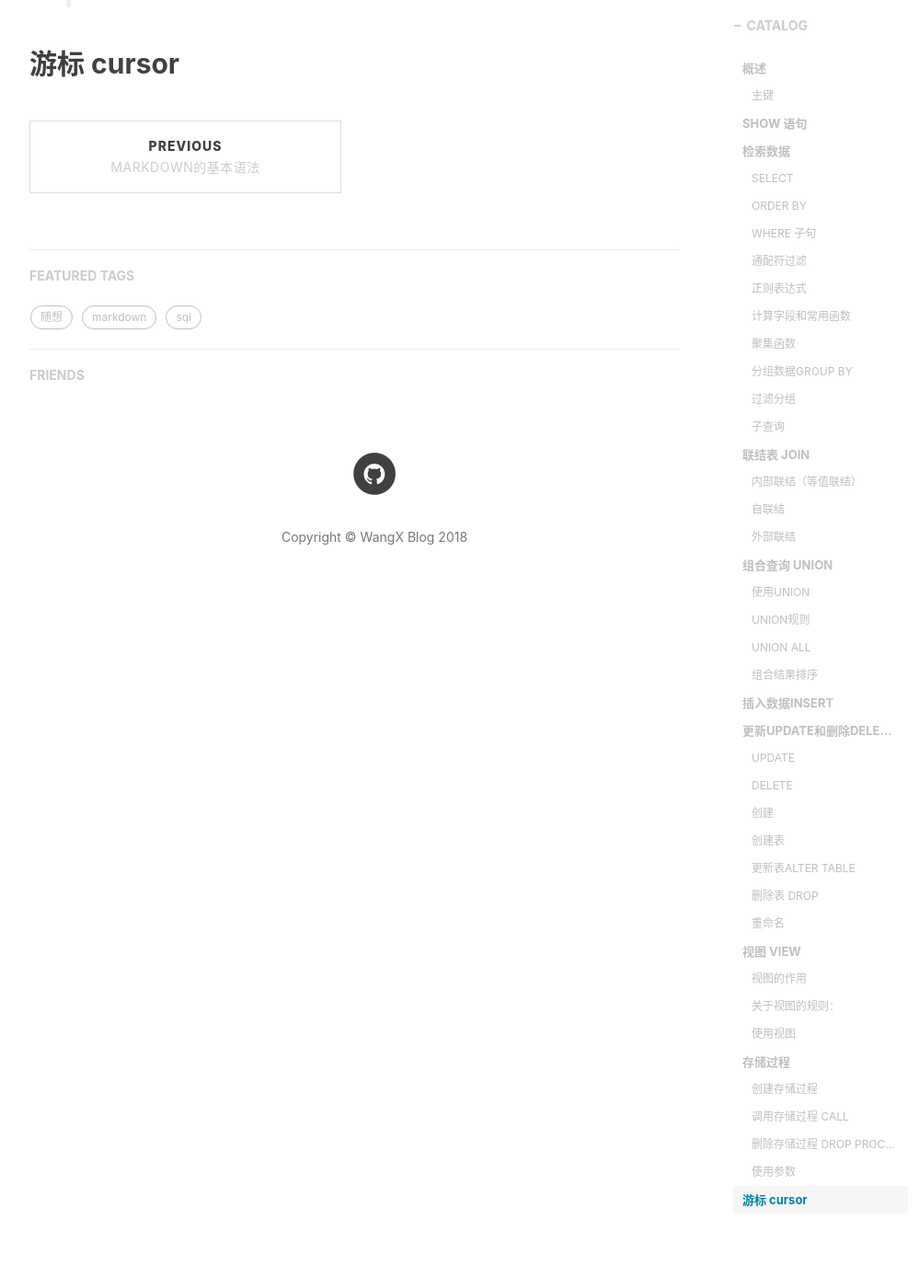
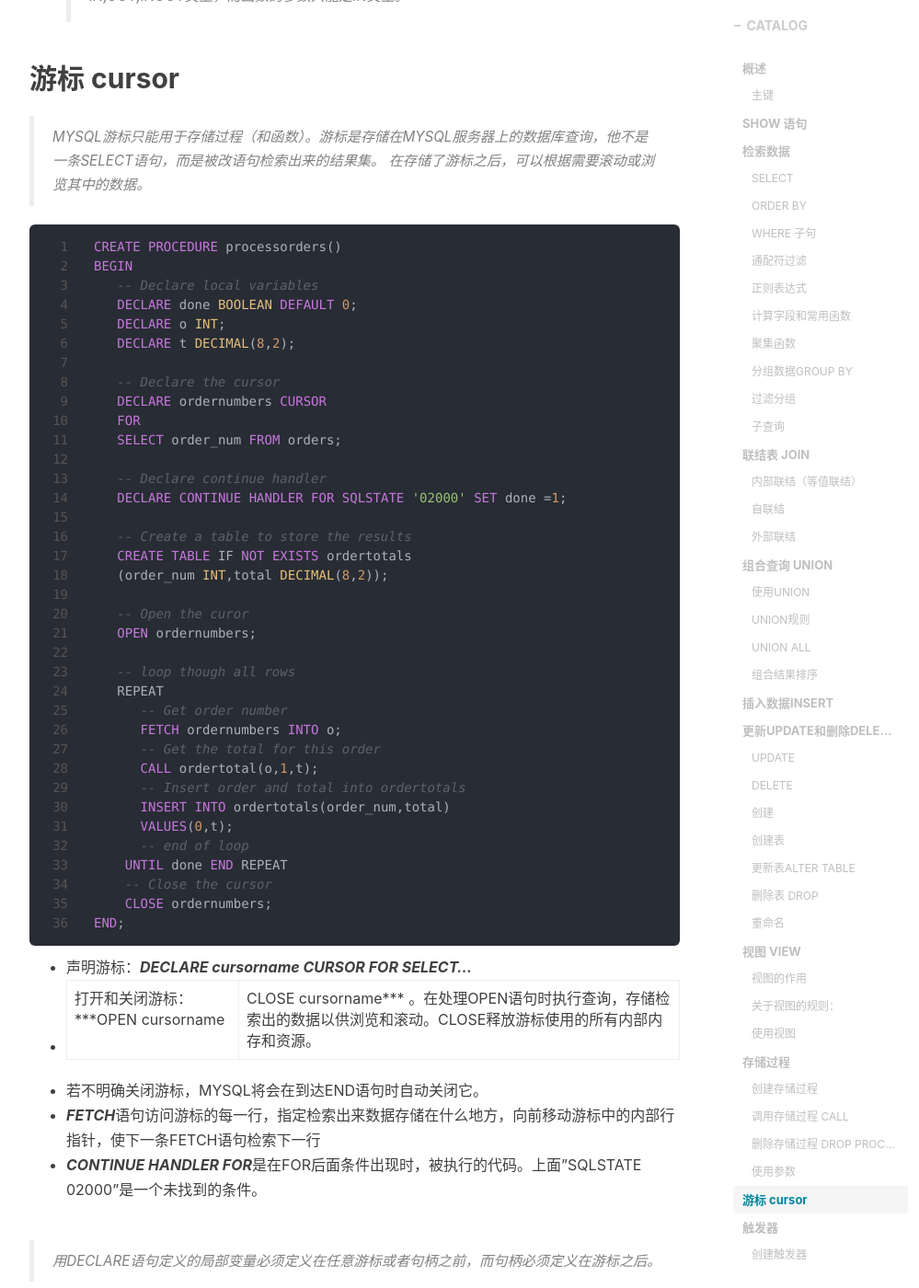
Before and after one commit to fatty-wang/fatty-wang.github.io, a Jekyll site: the page built from _posts/2018-10-12-basic-sql.md, in a window 1280 px wide and 1400 px high, scrolled down 17114 px. Shown: the whole window at 92% size, without its empty margins (233-1232 px from the left). Built offline with Jekyll 4.4.1, drawn with Linux system fonts in a browser that asks for light colours; nearby versions of some CDN libraries; comment, search, counter and statistics services are not loaded; some of the changed text lies outside the part shown.

Commit message:
finish basic sql

````diff
--- a/_posts/2018-10-12-basic-sql.md
+++ b/_posts/2018-10-12-basic-sql.md
@@ -481,6 +481,7 @@ RENAME TABLE example1 To example2;
 
 ## 视图 VIEW
 >视图仅仅是用来查看存储在别处的数据的一种设施。
+
 #### 视图的作用
   1. 重用SQL语句
   2. 简化复制的SQL操作
@@ -601,3 +602,137 @@ SHOW CREATE PROCEDURE ordertotal;
 >存储过程和函数的区别：函数必须有返回值，而存储过程没有，存储过程的参数可以使用IN,OUT,INOUT类型，而函数的参数只能是IN类型。
 
 ## 游标 cursor
+
+>MYSQL游标只能用于存储过程（和函数）。游标是存储在MYSQL服务器上的数据库查询，他不是一条SELECT语句，而是被改语句检索出来的结果集。
+在存储了游标之后，可以根据需要滚动或浏览其中的数据。
+
+```sql
+CREATE PROCEDURE processorders()
+BEGIN
+   -- Declare local variables
+   DECLARE done BOOLEAN DEFAULT 0;
+   DECLARE o INT;
+   DECLARE t DECIMAL(8,2);
+
+   -- Declare the cursor
+   DECLARE ordernumbers CURSOR
+   FOR
+   SELECT order_num FROM orders;
+
+   -- Declare continue handler
+   DECLARE CONTINUE HANDLER FOR SQLSTATE '02000' SET done =1;
+
+   -- Create a table to store the results
+   CREATE TABLE IF NOT EXISTS ordertotals
+   (order_num INT,total DECIMAL(8,2));
+
+   -- Open the curor
+   OPEN ordernumbers;
+
+   -- loop though all rows
+   REPEAT
+      -- Get order number
+      FETCH ordernumbers INTO o;
+      -- Get the total for this order
+      CALL ordertotal(o,1,t);
+      -- Insert order and total into ordertotals
+      INSERT INTO ordertotals(order_num,total)
+      VALUES(0,t);
+      -- end of loop
+    UNTIL done END REPEAT
+    -- Close the cursor
+    CLOSE ordernumbers;
+END;
+```
+* 声明游标：***DECLARE cursorname CURSOR FOR SELECT...***
+* 打开和关闭游标：***OPEN cursorname | CLOSE cursorname*** 。在处理OPEN语句时执行查询，存储检索出的数据以供浏览和滚动。CLOSE释放游标使用的所有内部内存和资源。
+* 若不明确关闭游标，MYSQL将会在到达END语句时自动关闭它。
+* ***FETCH***语句访问游标的每一行，指定检索出来数据存储在什么地方，向前移动游标中的内部行指针，使下一条FETCH语句检索下一行
+* ***CONTINUE HANDLER FOR***是在FOR后面条件出现时，被执行的代码。上面"SQLSTATE 02000"是一个未找到的条件。
+
+>用DECLARE语句定义的局部变量必须定义在任意游标或者句柄之前，而句柄必须定义在游标之后。
+
+## 触发器
+
+* 触发器是MYSQL响应一下任意语句而自动执行的一条MYSQL语句（或位于BEGIN和END之间的一组语句）:
+   1. DELETE
+   2. INSERT
+   3. UPDATE
+#### 创建触发器
+
+* 在创建一个触发时需要给出4条信息：
+  1. 唯一的触发器名
+  2. 触发器关联的表
+  3. 触发器应该响应的动作（INSERT,DELETE或UPDATE）
+  4. 触发器何时执行（BEFORE或AFTER）
+
+* 只有表才支持触发器，视图和临时表不支持。
+* 触发器按每个表每个事件每次地定义，每个表每个事件每次只允许一个触发器。每个表最多定义6个触发器。
+
+#### 删除触发器
+```sql
+DROP TRIGGER triggername;
+```
+* 触发器不能覆盖或者更新，只能删除重建。
+
+#### INSERT触发器
+
+* 在INSERT触发器代码内，可以引用一个名为***NEW***的虚拟表，访问被插入的行
+* 在BEFORE INSERT触发器中，NEW中的值也可以被更新（允许更改被插入的值）
+* 对应AUTO_INCREMNET列，NEW在INSERT执行之前包含0,在INSERT执行之后包含新的自动生成值。
+
+```sql
+CREATE TRIGGER neworder AFTER INSERT ON orders
+FOR EACH ROW SELECT NEW.order_num INTO @num;
+```
+创建了一个neworder的触发器。在插入一条记录到表orders之后，触发器从new虚拟表中获取order_num并把它赋值给变量num。
+
+#### DELETE触发器
+
+* 在DELETE触发器代买内可以使用名为***OLD***的虚拟表，从而访问被删除的行。
+* OLD中的值是只读的，不能更新。
+
+```sql
+CREATE TRIGGER deleteorder BEFORE DELETE ON orders
+FOR EACH ROW
+BEGIN
+   INSERT INTO temp(order_num,order_date,cust_id)
+   VALUES(OLD.order_num,OLD.order_date,OLD.cust_id)
+END;
+```
+在orders表中任意记录被删除之前执行此触发器。将要删除的记录保存到temp表中。
+* 若DELETE之前的触发器因为某种原因执行失败，则此次DELETE本身将被放弃。
+
+#### UPDATE触发器
+
+* 可以使用OLD的虚拟表访问UPDATE语句前的值，使用NEW的虚拟表访问新更新的值。
+* 在BEFORE UPDATE触发器中，NEW中的值可以被更新，也就是允许更改将要用于UPDATE语句中的值
+* OLD中的值全都是只读，不能更新。
+
+```sql
+CREATE TRIGGER updatevendor BEFORE UPDATE ON vendors
+FOR EACH ROW SET NEW.vend_state = Upper(NEW.vend_state);
+```
+每次更新vendors中记录时，vend_state都将转换为大写再更新。
+
+>mysql触发器中不支持CALL语句，不能在触发器内调用存储过程。
+
+## 事务处理
+
+>事务处理是一种机制，用了管理必须成批执行的MySQL操作，以保证数据库不包含不完整的操作结果。
+
+* 标识事务的开始：***STRAT TRANSACTION***
+* ***ROLLBACK***语句，回退START TRANSACTION之后的所有语句。
+* 在事务处理块中，提交不会隐含的进行。为进行明确的提交，使用COMMIT语句。
+* 为支持回退部分事务处理，须在事务处理块中合适的位置放置占位符，成为保留点。如下：
+```sql
+-- 保留点 delete1
+SAVEPOINT delete1;
+
+-- 回去到delete1
+ROLLBACK TO delete1;
+```
+* 保留点在一条ROLLBACK或COMMIT后自动释放。也可使用 RELEASE SAVEPOINT明确地释放保留点。
+
+* autocommit标志决定是否自动提交更改，不管有没有COMMIT语句。*SET autocommit =0*指示不自动提交更改。
+>autocommit标志针对每个连接而不是服务器。
````
